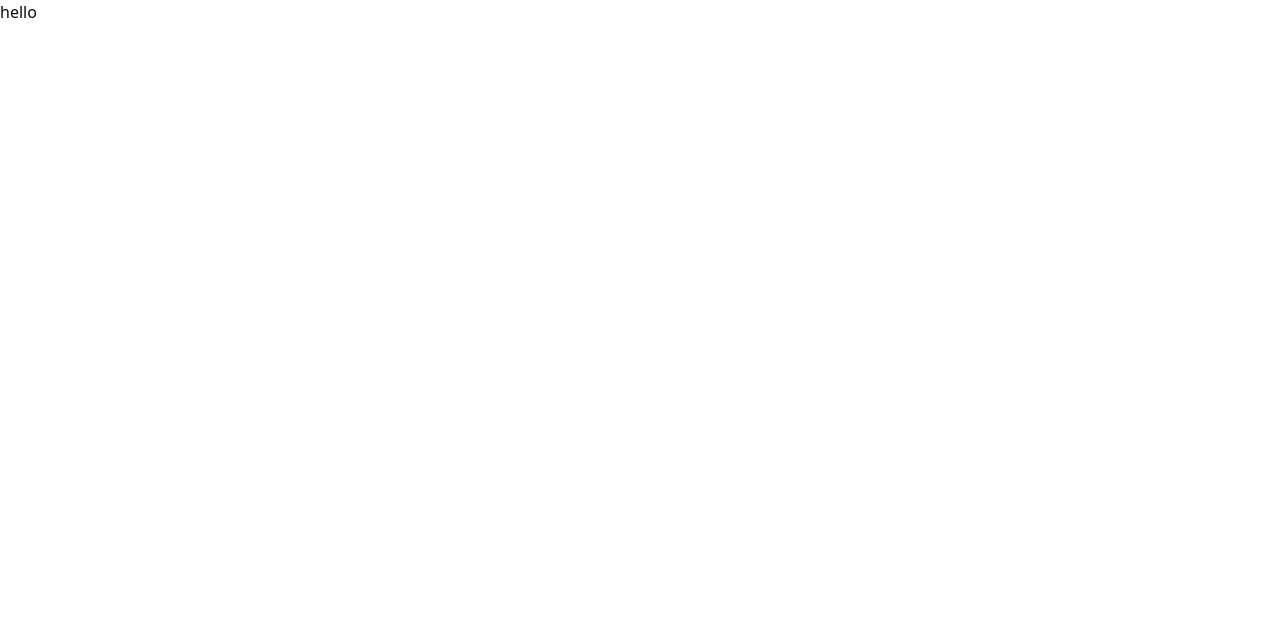
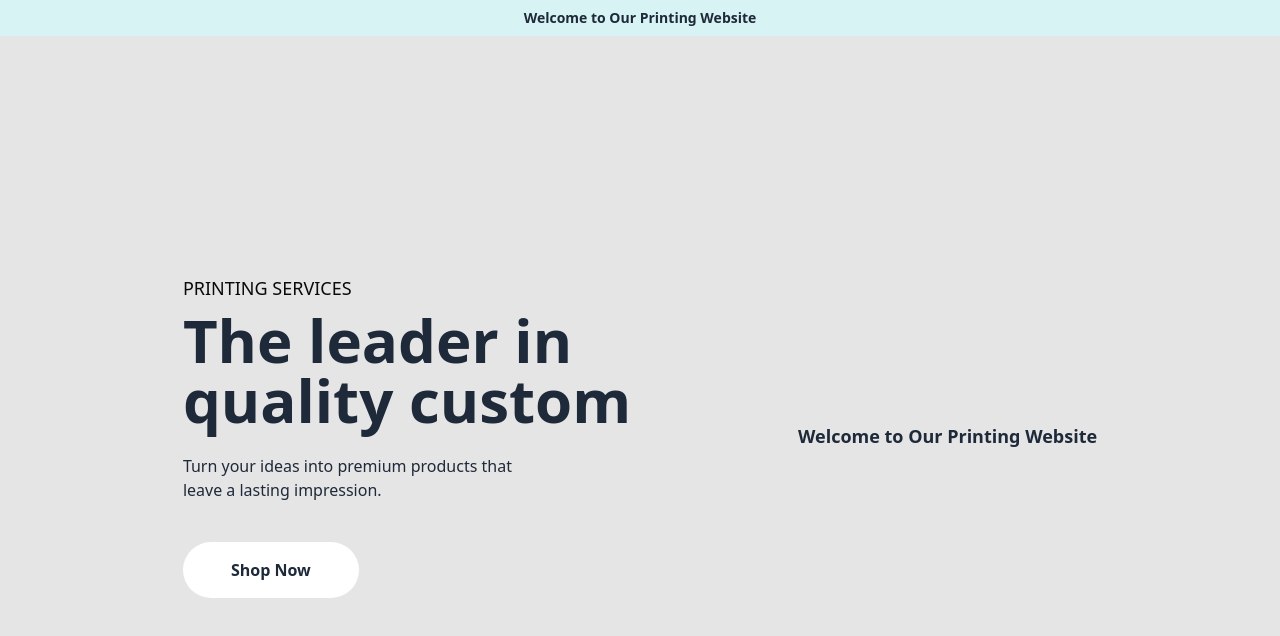
Before and after one commit to Paulhakeem/front, a Nuxt app: page / in a window 1280 px wide. Shown: the top 636 px of the page. Built offline with nearby package versions, Linux system fonts and the light colour scheme.

Commit message:
sleeping

```diff
--- /dev/null
+++ b/app/components/Header/header.vue
@@ -0,0 +1,32 @@
+<template>
+  <div
+    class="bg-[#e5e5e5] flex flex-wrap justify-center lg:justify-evenly items-center p-4 h-screen"
+  >
+    <div>
+      <p class="text-lg font-medium uppercase pb-2">printing services</p>
+      <h1 class="text-6xl font-bold text-gray-800">
+        The leader in  <br>quality custom
+      </h1>
+
+      <p class="text-md font-medium text-gray-800 pt-6">
+        Turn your ideas into premium products that <br />
+        leave a lasting impression.
+      </p>
+
+      <button
+        class="bg-white text-gray-800 font-semibold py-4 px-6 rounded-full mt-10 w-44 p-4"
+      >
+        Shop Now
+      </button>
+    </div>
+    <div>
+      <h1 class="text-lg font-bold text-gray-800">
+        Welcome to Our Printing Website
+      </h1>
+    </div>
+  </div>
+</template>
+
+<script setup></script>
+
+<style lang="scss" scoped></style>
--- /dev/null
+++ b/app/layouts/default.vue
@@ -0,0 +1,11 @@
+<template>
+  <div class="grid items-center">
+    <div class="bg-[#d8f3f4] flex justify-center items-center p-2">
+      <h1 class="text-sm font-semibold text-gray-800">Welcome to Our Printing Website</h1>
+
+    </div>
+    <div class="w-full">
+      <slot />
+    </div>
+  </div>
+</template>
--- a/app/pages/index.vue
+++ b/app/pages/index.vue
@@ -1,5 +1,15 @@
 <template>
-  <div>hello</div>
+  <div>
+    <header>
+      <Header/>
+    </header>
+    <main></main>
+    <footer>
+      <div>
+        <!-- Footer content goes here -->
+      </div>
+    </footer>
+  </div>
 </template>
 
 <script setup></script>
```
